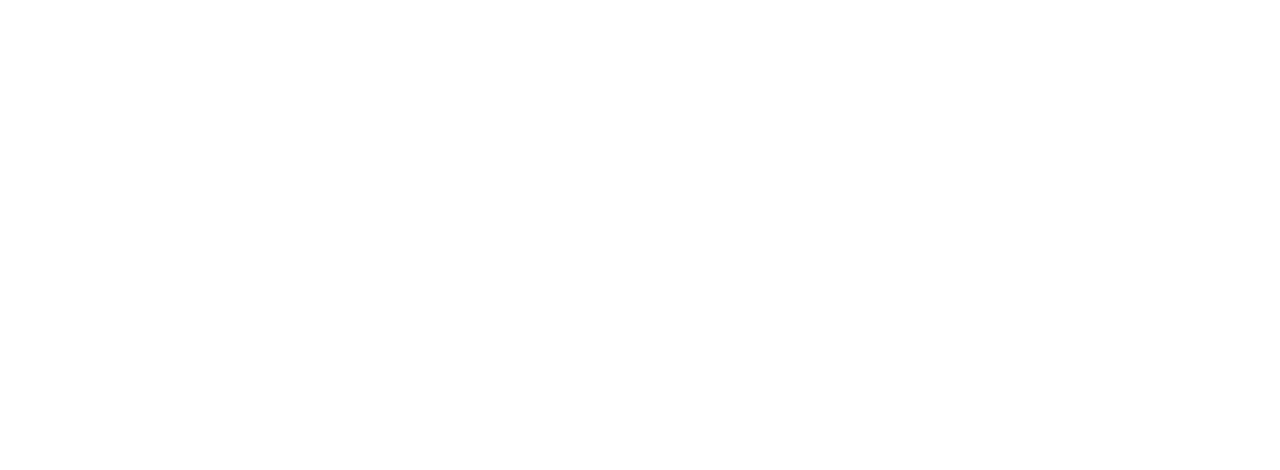
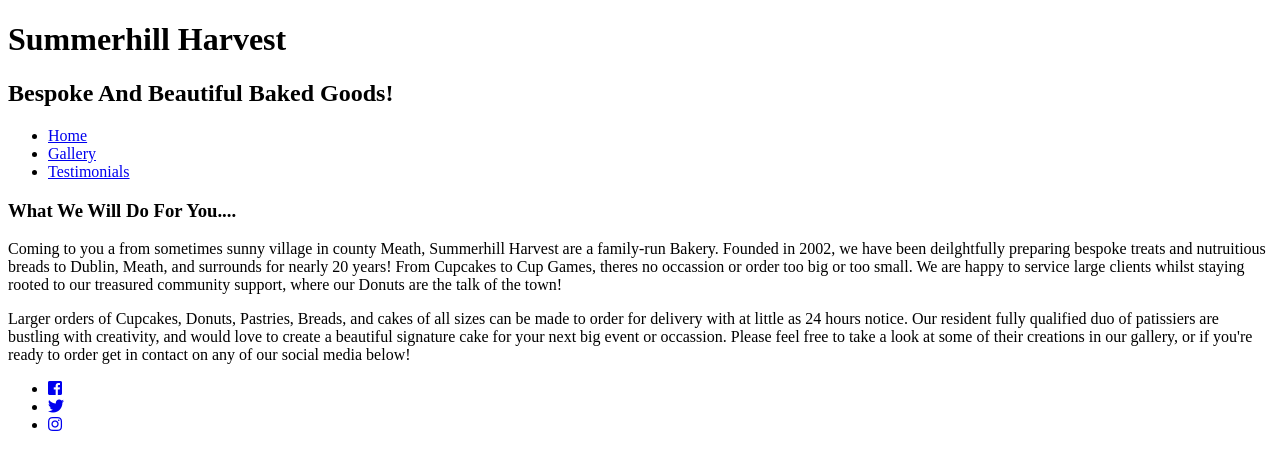
Before and after one commit to 7030066jr/summerhill-harvest, a plain HTML site: page index.html in a window 1280 px wide. Drawn offline with Linux system fonts and the light colour scheme.

Commit message:
main build of my home page
Added heading text for the hero image and left spacer for image to be inserted once uploaded.
Included id of hero-text for heading to be defined in style sheet presently.
Created section for heading with id value of tag-line to be defined in style sheet.
Positioned nav bar into this section to incorporate within styling plan for site. Referenced my love running project on repl.it to make sure formatting was correct. added id to unordered list element for styling in css.
Creation of section for paragraphs and images for majority of homepage content . Contained within divs and assigned id's for styling and help with media rules later on.
Added footer and reused icon links from previous challenge. id added for styling.  font awesome unfortunately only has one working instagram icon at the moment.

```diff
--- a/index.html
+++ b/index.html
@@ -12,3 +12,55 @@
      </head>
      <body>
             <header>
+              <!--This will appear within hero image on all pages and be styled with an opague block-->
+              <h1 id="hero-text"> Summerhill Harvest</h1>
+              <!--Space for hero-image to be added later-->
+            </header>
+     <section>
+              <div id="tag-line">
+                                  <h2>Bespoke And Beautiful Baked Goods!</h2>
+              </div>
+
+              <nav>
+                <!--display inline was hint for order of buttons in last challenge-->
+                    <ul id="nav-links">
+                                       <li>
+                                         <a class="active" href="index.html"> Home</a>
+                                       </li>
+                                       <li>
+                                         <a href="gallery.html"> Gallery</a>
+                                       </li>
+                                       <li> <a href="testimonials.html"> Testimonials</a>
+                                       </li>
+                    </ul>
+              </nav>
+       </section>
+       <section>
+         <h3 class="section-titles">What We Will Do For You....</h3>
+         <div id="mission-statement">
+         <p>
+                                    Coming to you a from sometimes sunny village in county Meath, Summerhill Harvest are a family-run Bakery.
+                                    Founded in 2002, we have been deilghtfully preparing bespoke treats and nutruitious breads to Dublin, Meath, and surrounds for nearly 20 years!
+                                    From Cupcakes to Cup Games, theres no occassion or order too big or too small.
+                                    We are happy to service large clients whilst staying rooted to our treasured community support, where our Donuts are the talk of the town!
+         </p>
+         </div>
+                                    <!--Donut image here-->
+         <div id="order">
+         <p>
+             Larger orders of Cupcakes, Donuts, Pastries, Breads, and cakes of all sizes can be made to order for delivery with at little as 24 hours notice.
+             Our resident fully qualified duo of patissiers are bustling with creativity, and would love to create a beautiful signature cake for your next big event or occassion.
+             Please feel free to take a look at some of their creations in our gallery, or if you're ready to order get in contact on any of our social media below!
+         </p>
+         </div>
+         <!--display cabinet image of products-->
+         </section>
+          <footer>
+            <ul class="social-media">
+
+                 <li><a href="https://www.facebook.com" target="_blank"><i class="fab fa-facebook-square"></i> </a></li>
+                 <li><a href="https://www.twitter.com" target="_blank"><i class="fab fa-twitter"></i> </a></li>
+                 <li><a href="https://www.instagram.com" target="_blank"><i class="fab fa-instagram"></i> </a></li>
+
+            </ul>
+           </footer>
```
